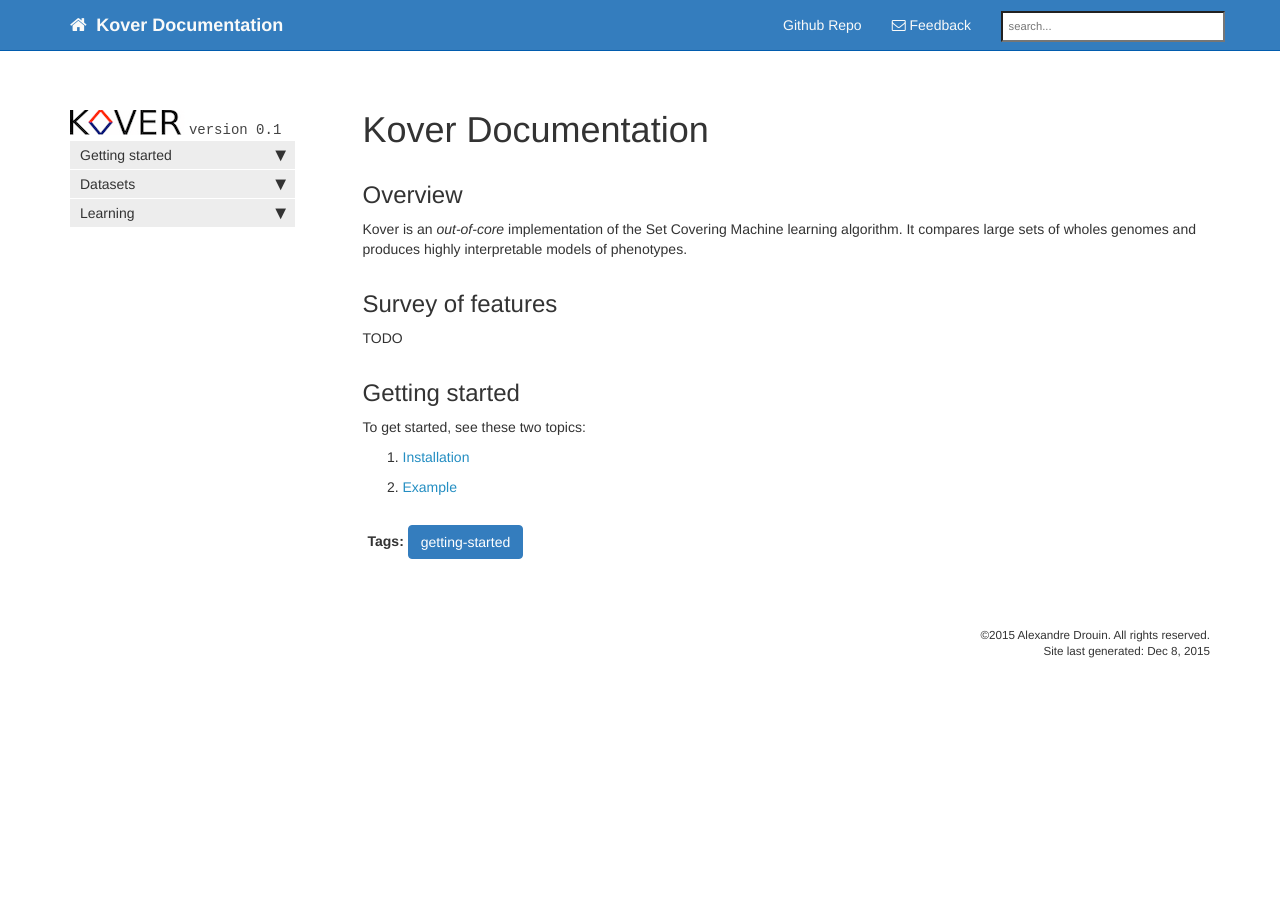
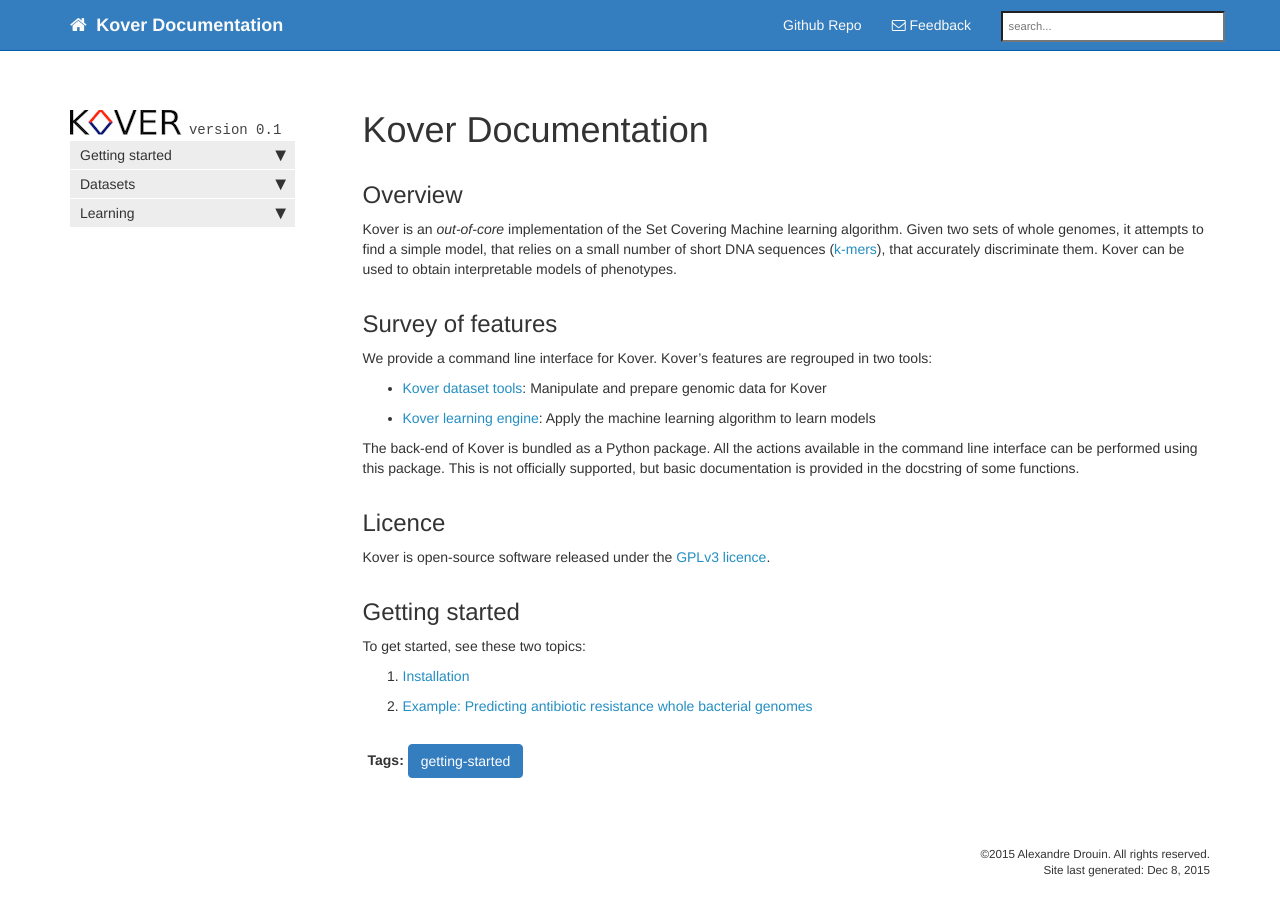
Before and after one commit to aldro61/kover, a Jekyll site: the page built from index.md, in a window 1280 px wide and 929 px high. Shown: the top 916 px of the window. Built offline with Jekyll 4.4.1, drawn with Linux system fonts in a browser that asks for light colours; nearby versions of some CDN libraries; library files that are not in the unit come from our copies; Markdown is read by kramdown in place of the engine named in the settings; comment, search, counter and statistics services are not loaded.

Commit message:
Updated documentation

```diff
--- a/_data/urls.yml
+++ b/_data/urls.yml
@@ -27,4 +27,4 @@
 doc_example:
   title: "Example"
   url: "doc_example.html"
-  link: "<a href='doc_example.html'>Example</a>"
+  link: "<a href='doc_example.html'>Example: Predicting antibiotic resistance whole bacterial genomes</a>"
--- a/index.md
+++ b/index.md
@@ -10,11 +10,27 @@
 
 ## Overview
 
-Kover is an *out-of-core* implementation of the Set Covering Machine learning algorithm. It compares large sets of wholes genomes and produces highly interpretable models of phenotypes.
+Kover is an *out-of-core* implementation of the Set Covering Machine learning algorithm.
+Given two sets of whole genomes, it attempts to find a simple model, that relies on a small number of short DNA sequences ([k-mers](https://en.wikipedia.org/wiki/K-mer)), that accurately discriminate them.
+Kover can be used to obtain interpretable models of phenotypes.
+
 
 ## Survey of features
 
-TODO
+We provide a command line interface for Kover. Kover's features are regrouped in two tools:
+
+* [Kover dataset tools](doc_dataset.html): Manipulate and prepare genomic data for Kover
+* [Kover learning engine](doc_learn.html): Apply the machine learning algorithm to learn models
+
+The back-end of Kover is bundled as a Python package. All the actions available in the command line interface can be
+performed using this package. This is not officially supported, but basic documentation is provided in the
+docstring of some functions.
+
+
+## Licence
+
+Kover is open-source software released under the [GPLv3 licence](http://www.gnu.org/licenses/gpl-3.0.html).
+
 
 ## Getting started
 
```
Also changed, not shown: _data/sidebar_doc.yml (+23 -0 lines), doc_dataset.md (added, +17 -0 lines), doc_dataset_create.md (added, +7 -0 lines), doc_dataset_split.md (added, +7 -0 lines), doc_example.md (+6 -5 lines).
